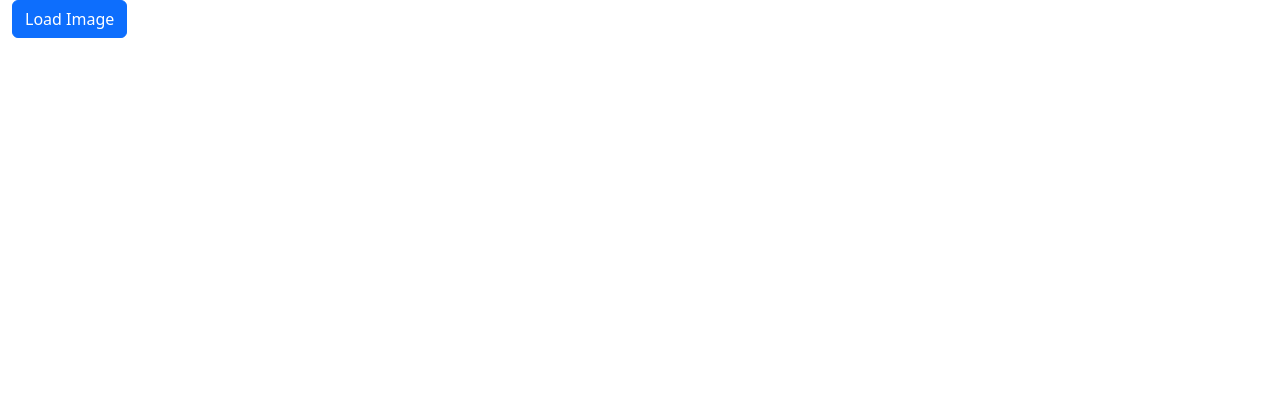
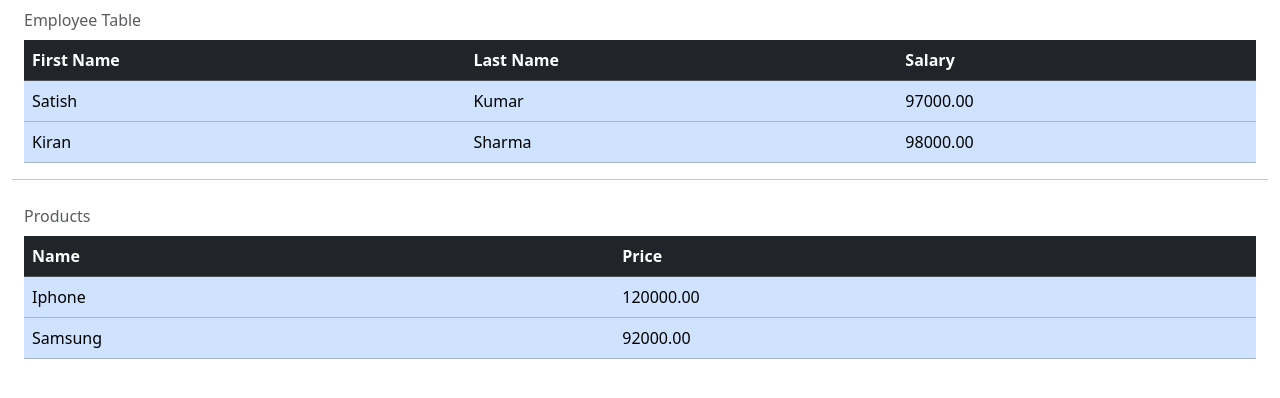
Before and after one commit to sumithMedamina/ReactJs-CodePractises, a React (Create React App) app: page / in a window 1280 px wide. Shown: the top 398 px of the page. Built offline with nearby package versions, Linux system fonts and the light colour scheme.

Commit message:
customized-components/Login,Grid-Table

```diff
--- a/package.json
+++ b/package.json
@@ -38,5 +38,8 @@
       "last 1 firefox version",
       "last 1 safari version"
     ]
+  },
+  "devDependencies": {
+    "@types/bootstrap": "^5.2.10"
   }
 }
--- a/src/App.js
+++ b/src/App.js
@@ -2,14 +2,14 @@ import 'bootstrap/dist/css/bootstrap.min.css';
 import "bootstrap-icons/font/bootstrap-icons.css";
 import 'bootstrap/dist/js/bootstrap.bundle.js';
 
-import { ProgressBar} from './components/timer-events/Progress';
+import { HomeComponent } from './components/Home/home';
 
 
 
 function App() {
   return (
     <div className="">
-      <ProgressBar/>
+      <HomeComponent/>
     </div>
   );
 }
--- /dev/null
+++ b/src/components/Home/home.jsx
@@ -0,0 +1,44 @@
+// import { LoginComponent } from "../../customized-components/login/login";
+
+import { useState } from "react";
+import { GridComponent } from "../../customized-components/grid/grid-component";
+
+export function HomeComponent(){
+
+    const [employeesData] = useState([{
+    firstName:"Satish",
+    lastName:"Kumar",
+    salary:"97000.00"
+    },
+    {
+        firstName:"Kiran",
+        lastName:"Sharma",
+        salary:"98000.00"
+    }])
+
+    const[products] = useState(
+        [
+            {
+                name:"Iphone",
+                price:"120000.00"
+            },
+            {
+                name:"Samsung",
+                price:"92000.00"
+            }
+        ]
+    )
+
+    return(
+        <div className="container-fluid">
+            {/* <h2>Admin Portal</h2>
+            <LoginComponent theme="bg-warning" title="AdminLogin" login_id="Your Email" login_type="email" button_text="Admin Login"/>
+            <h2>Customer Portal</h2>
+            <LoginComponent theme="bg-success" title="CustomerLogin" login_id="Your Mobile" login_type="text" button_text="Customer SignIn"/> */}
+
+            <GridComponent caption="Employee Table" fields={["First Name","Last Name","Salary"]} data={employeesData}/>
+            <hr />
+            <GridComponent caption="Products" fields={Object.keys(products[0])} data={products}/>
+        </div>
+    )
+}
--- /dev/null
+++ b/src/customized-components/grid/grid-component.jsx
@@ -0,0 +1,34 @@
+
+    export function GridComponent(props){
+
+        return(
+            <div className="container-fluid">
+                <table className="table  table-hover caption-top">
+                    <caption>{props.caption}</caption>
+                  <thead className="table-dark">
+                        <tr>
+                            {
+
+                                props.fields.map(field =>
+                                    <th key={field}>{field.charAt(0).toUpperCase()+field.slice(1)}</th>
+                                )
+                            }
+                        </tr>
+                  </thead>
+                  <tbody>
+                    {
+                        props.data.map((item,index) =>
+                            <tr key={index} >
+                                {
+                                    Object.keys(item).map(key =>
+                                        <td key={item[key]} className="table-primary">{item[key]}</td>
+                                    )
+                                }
+                            </tr>
+                        )
+                    }
+                  </tbody>
+                </table>
+            </div>
+        )
+    }
--- /dev/null
+++ b/src/customized-components/login/login.jsx
@@ -0,0 +1,16 @@
+export function LoginComponent(props){
+    return(
+        <div className="container-fluid">
+            <form className={`w-25 border border-2 border-primary p-3 ${props.theme}`}>
+                <h3><span className="bi bi-person-fill"> {props.title}</span></h3>
+                <dl>
+                    <dt>{props.login_id}</dt>
+                    <dd><input type={props.login_type} className="form-control" /></dd>
+                    <dt>Password</dt>
+                    <dd><input type="password" className="form-control" /></dd>
+                </dl>
+                <button className="btn btn-primary w-100">{props.button_text}</button>
+            </form>
+        </div>
+    )
+}
```
Also changed, not shown: 1 other file (tests, documents, lock files or other folders).
